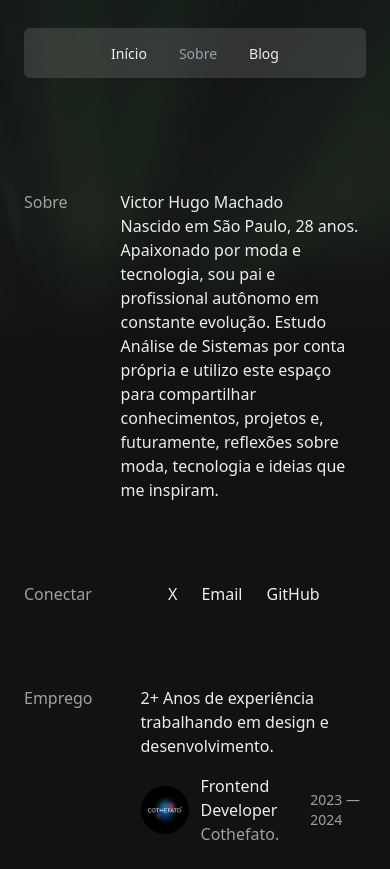
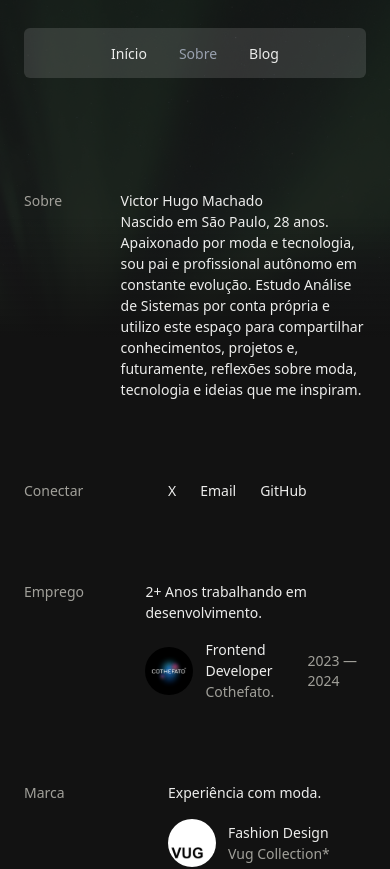
Before and after one commit to ciavhugo/vug-app, a Next.js app: page /about in a window 390 px wide. Shown: the top 869 px of the page. Built offline with nearby package versions, Linux system fonts and the light colour scheme.

Commit message:
fix: acessibilidade about page

```diff
--- a/src/app/(pages)/about/page.tsx
+++ b/src/app/(pages)/about/page.tsx
@@ -1,10 +1,26 @@
+"use client";
+
 import { WorkCard } from "@/components/frames/WorkCard";
+import { useEffect, useState } from "react";
 
 export default function About() {
+  const [isSmallScreen, setIsSmallScreen] = useState(false);
+
+  useEffect(() => {
+    function handleResize() {
+      setIsSmallScreen(window.innerWidth < 550);
+    }
+
+    handleResize();
+    window.addEventListener("resize", handleResize);
+
+    return () => window.removeEventListener("resize", handleResize);
+  }, []);
+
   return (
     <section className="w-full max-w-[700px] mx-auto min-h-screen flex flex-col mt-28">
       {/* About me */}
-      <section className="flex gap-12">
+      <section className="flex gap-12 max-[630px]:text-[14px]">
         <h1 className="w-24 text-[#A1A09A]">Sobre</h1>
         <div>
           <h1 className="font-medium">Victor Hugo Machado</h1>
@@ -19,7 +35,7 @@ export default function About() {
       </section>
 
       {/* Connect */}
-      <section className="flex gap-12 mt-20">
+      <section className="flex gap-12 mt-20 max-[630px]:text-[14px]">
         <h1 className="w-24 text-[#A1A09A]">Conectar</h1>
         <div className="flex gap-6 max-w-[485px]">
           <a
@@ -48,10 +64,14 @@ export default function About() {
       </section>
 
       {/* Work */}
-      <section className="flex gap-12 mt-20">
+      <section className="flex gap-12 mt-20 max-[630px]:text-[14px]">
         <h1 className="w-24 text-[#A1A09A]">Emprego</h1>
         <div className="max-w-[485px]">
-          <p>2+ Anos de experiência trabalhando em design e desenvolvimento.</p>
+          <p>
+            {isSmallScreen
+              ? "2+ Anos trabalhando em desenvolvimento."
+              : "2+ Anos de experiência trabalhando em design e desenvolvimento."}
+          </p>
 
           <WorkCard
             imageUrl="Cothefato.svg"
@@ -65,22 +85,26 @@ export default function About() {
       </section>
 
       {/* Side projects */}
-      <section className="flex gap-12 mt-20">
+      <section className="flex gap-12 mt-20 max-[630px]:text-[14px]">
         <h1 className="w-24 text-[#A1A09A]">Marca</h1>
         <div className="max-w-[485px]">
-          <p>Experiência trabalhando em design de moda.</p>
+          <p>
+            {isSmallScreen
+              ? "Experiência com moda."
+              : "Experiência trabalhando em design de moda."}
+          </p>
+
           <WorkCard
             imageUrl="VugCollection.svg"
             role="Fashion Design"
             company="Vug Collection*"
             companyUrl="https://www.instagram.com/vugcollection/"
           />
-
         </div>
       </section>
 
       {/* Build */}
-      <section className="flex gap-12 mt-20">
+      <section className="flex gap-12 mt-20 max-[630px]:text-[14px] mb-16 max-[600px]:mb-24">
         <h1 className="w-24 text-[#A1A09A]">Feito com</h1>
         <div className="flex gap-6 max-w-[485px]">
           <a
```
